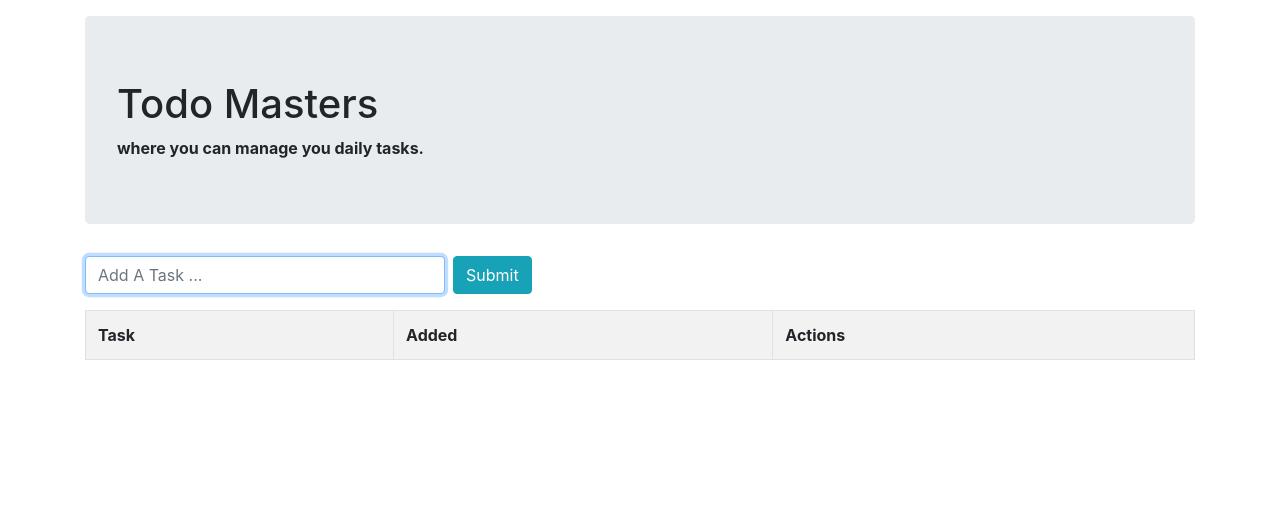
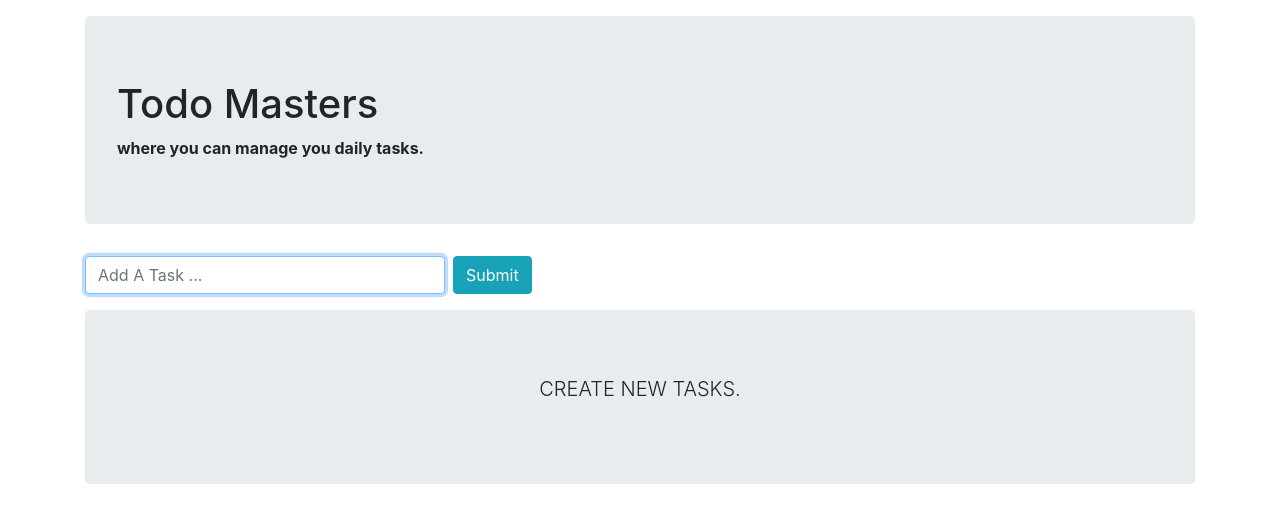
Before and after one commit to MajidHws/flask-todo-app, a Flask app: page / in a window 1280 px wide. Shown: the top 523 px of the page. Run offline with Flask 2, Linux system fonts and the light colour scheme; data that the repository does not hold is empty; some libraries are stand-ins or nearby versions.

Commit message:
refactor

```diff
--- a/templates/index.html
+++ b/templates/index.html
@@ -7,7 +7,13 @@ Todo Master
 
 <div class="container">
     <div class="jumbotron mt-3">
-        <h1>Todo Masters</h1>
+        <h1>Todo Masters
+            <small>
+                {% if tasks|length > 0 %}
+                    {{ tasks|length }}
+                {% endif %}
+            </small>
+        </h1>
         <strong>where you can manage you daily tasks.</strong>
     </div>
 
@@ -21,6 +27,7 @@ Todo Master
     </div>
 
     <div class="">
+        {% if tasks|length > 0%}
             <table class="table table-bordered table-striped table-hover">
 
                 <head>
@@ -43,6 +50,11 @@ Todo Master
                     {% endfor %}
                 </tbody>
             </table>
+        {% else %}
+            <div class="jumbotron">
+                <p class="lead text-center">CREATE NEW TASKS.</p>
+            </div>
+        {% endif %}
     </div>
 </div>
 
```
Also changed, not shown: todo.db, 1 other file. Lines whose indentation alone changed are shown as unchanged.
